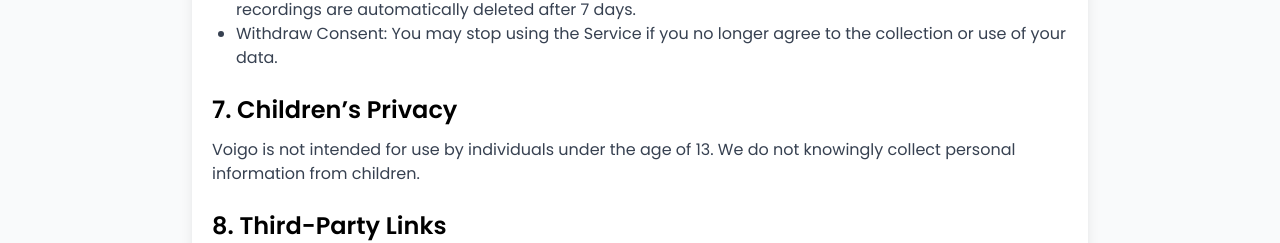
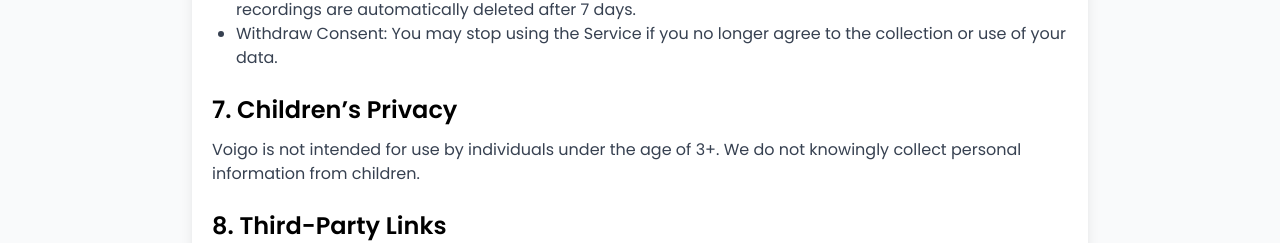
Before and after one commit to Nikhilgb-001/Voigo, a React (Vite) app in the folder frontend/: page /privacy-policy in a window 1280 px wide. Shown: the part 1658-1901 px from the top of the page. Built offline with nearby package versions, Linux system fonts and the light colour scheme.

Commit message:
updated privacy policy

```diff
--- a/frontend/src/components/PrivacyAndPolicy.jsx
+++ b/frontend/src/components/PrivacyAndPolicy.jsx
@@ -170,7 +170,7 @@
 
           <Section title="7. Children’s Privacy">
             <p>
-              Voigo is not intended for use by individuals under the age of 13.
+              Voigo is not intended for use by individuals under the age of 3+.
               We do not knowingly collect personal information from children.
             </p>
           </Section>
```
